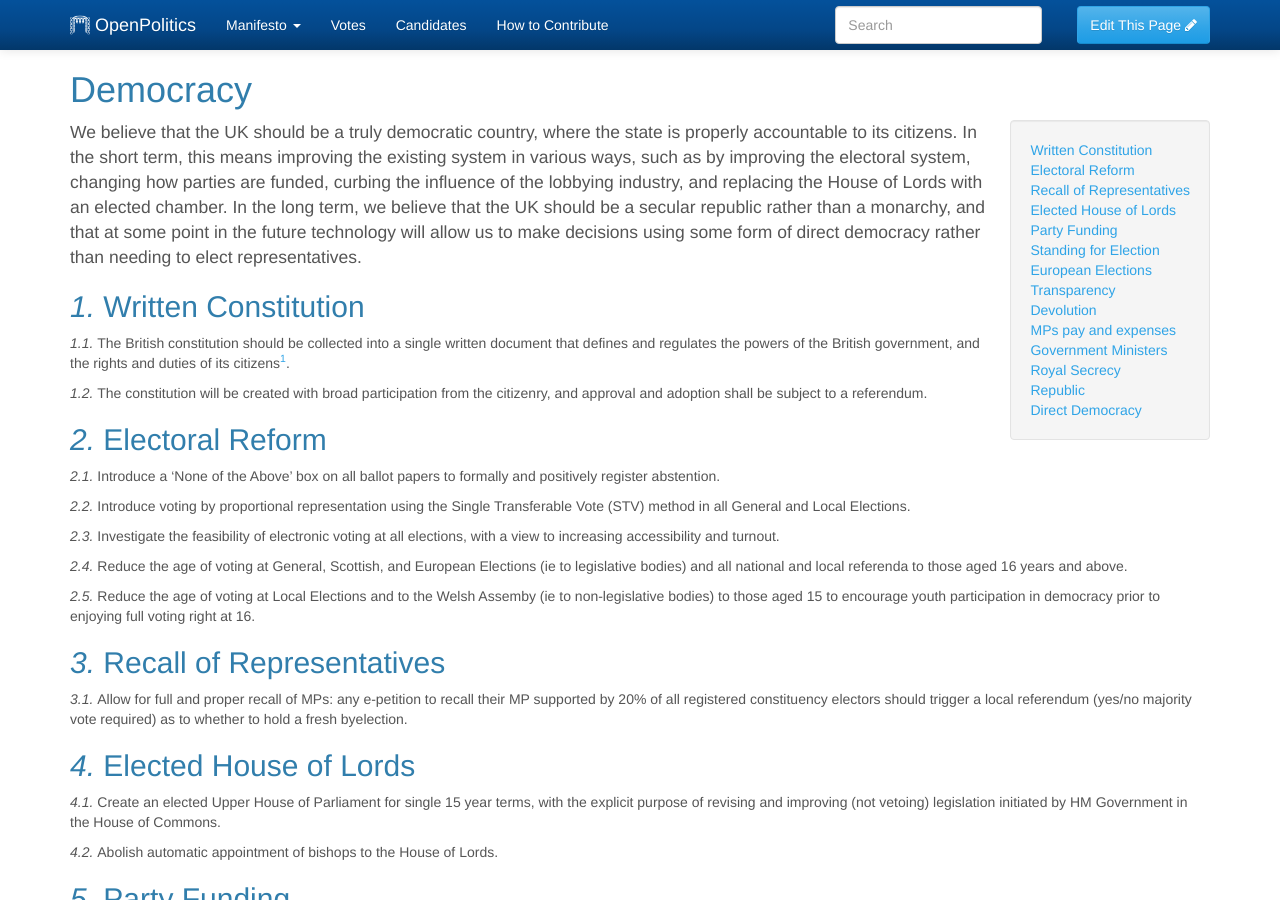
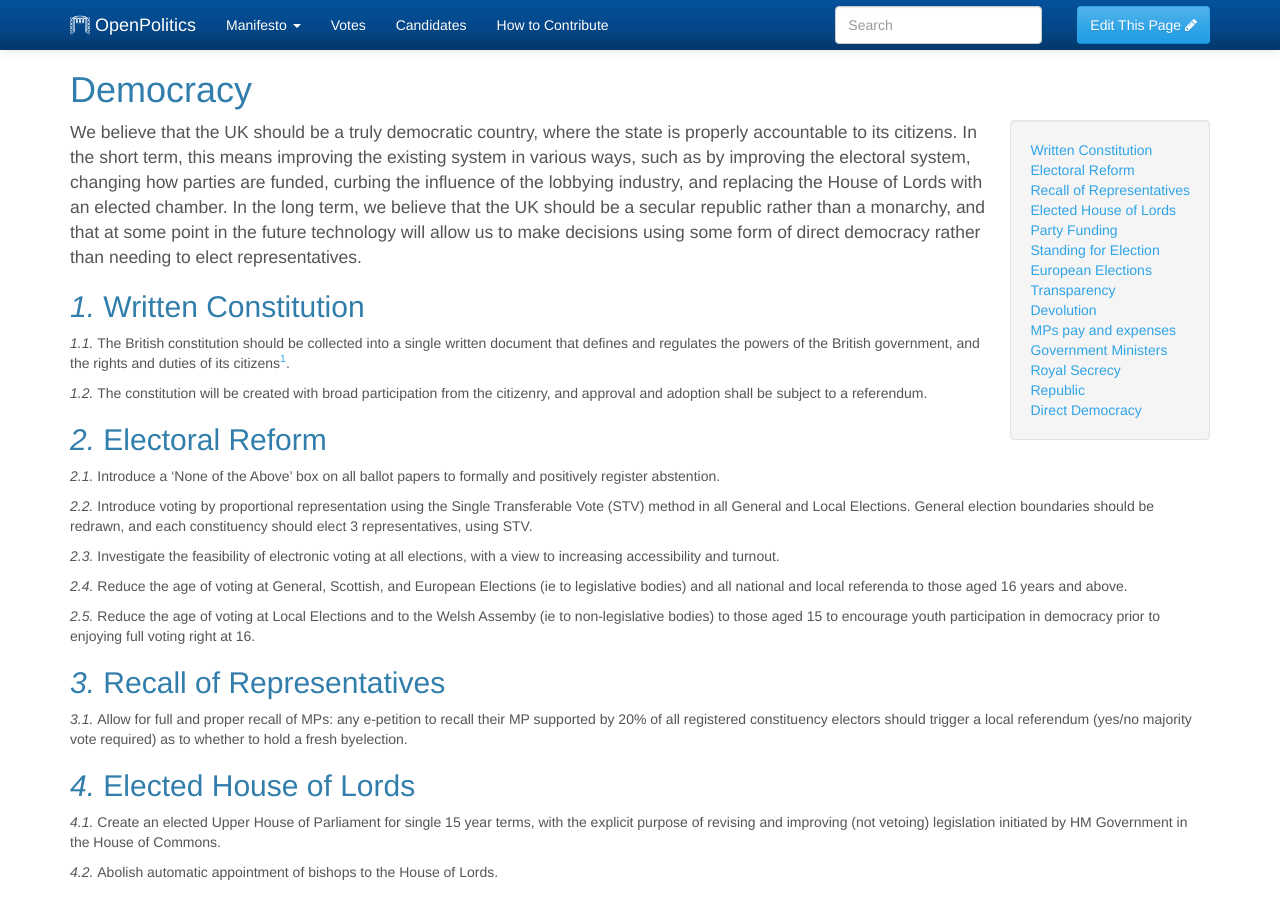
Before and after one commit to openpolitics/manifesto, a Jekyll site: the page built from manifesto/democracy.md, in a window 1280 px wide and 900 px high. Built offline with Jekyll 4.4.1, drawn with Linux system fonts in a browser that asks for light colours.

Commit message:
3-member STV for general elections

```diff
--- a/manifesto/democracy.md
+++ b/manifesto/democracy.md
@@ -19,7 +19,7 @@ The constitution will be created with broad participation from the citizenry, an
 
 Introduce a 'None of the Above' box on all ballot papers to formally and positively register abstention.
 
-Introduce voting by proportional representation using the Single Transferable Vote (STV) method in all General and Local Elections.
+Introduce voting by proportional representation using the Single Transferable Vote (STV) method in all General and Local Elections. General election boundaries should be redrawn, and each constituency should elect 3 representatives, using STV.
 
 Investigate the feasibility of electronic voting at all elections, with a view to increasing accessibility and turnout.
 
```
